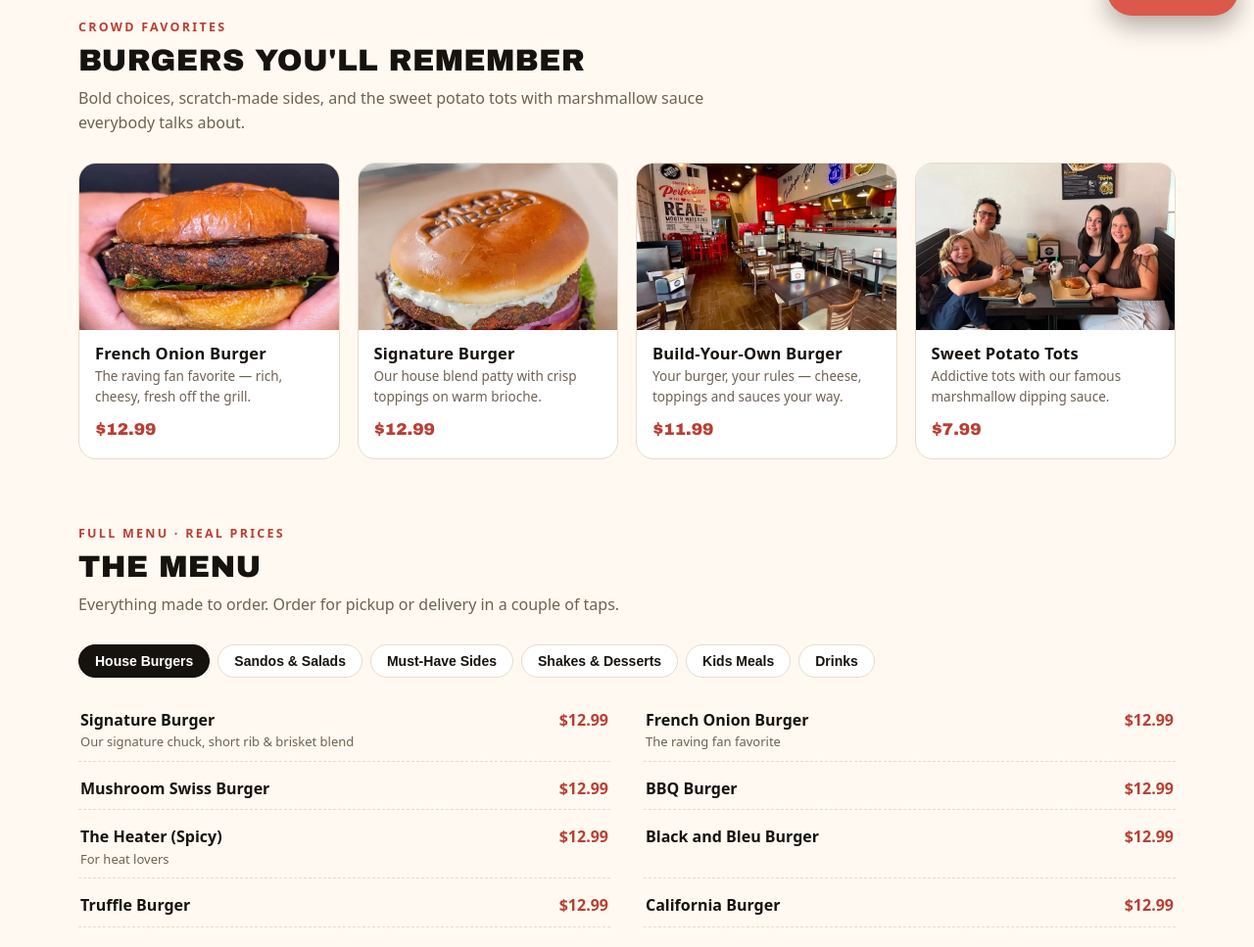
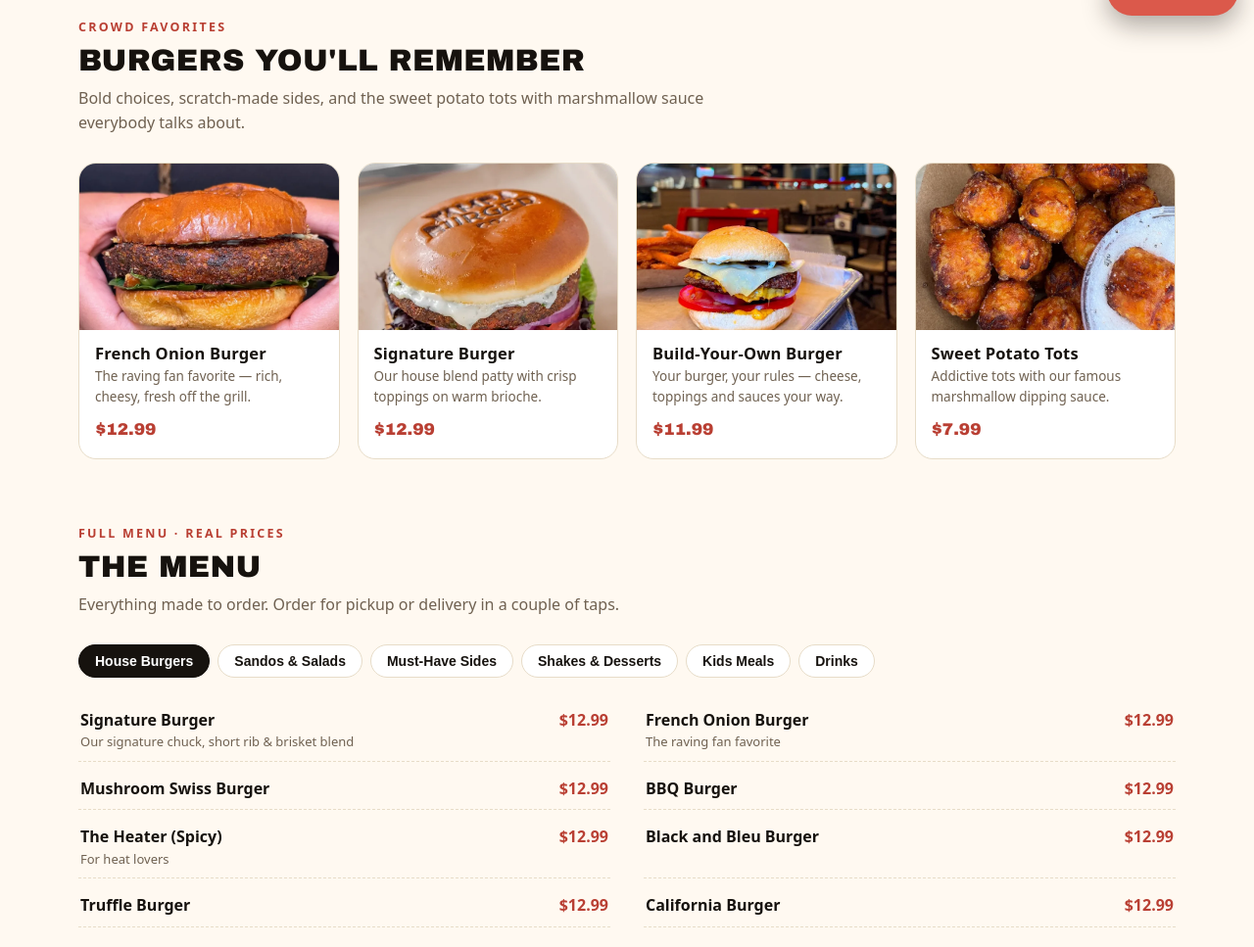
Before and after one commit to lmanzano86-ui/demo-tampaburger, a plain HTML site: page index.html in a window 1280 px wide. Shown: the part 768-1735 px from the top of the page at 98% size. Drawn offline with Linux system fonts and the light colour scheme.

Commit message:
Fotos reales por plato (Yelp): Build-Your-Own con hamburguesa real encuadrada al 78% y Sweet Potato Tots en primer plano; salen el interior y la foto familiar

```diff
--- a/index.html
+++ b/index.html
@@ -205,8 +205,8 @@ footer p{margin:4px 0;font-size:14px}
     <div class="favs">
       <div class="fav"><img src="imgs/burgers.webp" alt="French Onion Burger" width="900" height="900" loading="lazy" decoding="async"><div class="in"><h3>French Onion Burger</h3><p data-en="The raving fan favorite — rich, cheesy, fresh off the grill." data-es="La favorita de los fans — quesosa y recién salida de la parrilla.">The raving fan favorite — rich, cheesy, fresh off the grill.</p><span class="price">$12.99</span></div></div>
       <div class="fav"><img src="imgs/fastfood.webp" alt="Signature Burger" style="object-position:50% 13%" width="900" height="900" loading="lazy" decoding="async"><div class="in"><h3>Signature Burger</h3><p data-en="Our house blend patty with crisp toppings on warm brioche." data-es="Nuestra mezcla de la casa con vegetales frescos en brioche tibio.">Our house blend patty with crisp toppings on warm brioche.</p><span class="price">$12.99</span></div></div>
-      <div class="fav"><img src="imgs/visit.webp" alt="Build your own burger" width="900" height="900" loading="lazy" decoding="async"><div class="in"><h3 data-en="Build-Your-Own Burger" data-es="Arma tu Hamburguesa">Build-Your-Own Burger</h3><p data-en="Your burger, your rules — cheese, toppings and sauces your way." data-es="Tu hamburguesa, tus reglas — queso, toppings y salsas a tu gusto.">Your burger, your rules — cheese, toppings and sauces your way.</p><span class="price">$11.99</span></div></div>
-      <div class="fav"><img src="imgs/dinein.webp" alt="Sweet potato tots with marshmallow sauce" style="object-position:50% 8%" width="900" height="900" loading="lazy" decoding="async"><div class="in"><h3>Sweet Potato Tots</h3><p data-en="Addictive tots with our famous marshmallow dipping sauce." data-es="Tots adictivos con nuestra famosa salsa de marshmallow.">Addictive tots with our famous marshmallow dipping sauce.</p><span class="price">$7.99</span></div></div>
+      <div class="fav"><img src="imgs/byo.webp" alt="Build your own burger" style="object-position:50% 78%" width="900" height="900" loading="lazy" decoding="async"><div class="in"><h3 data-en="Build-Your-Own Burger" data-es="Arma tu Hamburguesa">Build-Your-Own Burger</h3><p data-en="Your burger, your rules — cheese, toppings and sauces your way." data-es="Tu hamburguesa, tus reglas — queso, toppings y salsas a tu gusto.">Your burger, your rules — cheese, toppings and sauces your way.</p><span class="price">$11.99</span></div></div>
+      <div class="fav"><img src="imgs/tots.webp" alt="Sweet potato tots with marshmallow sauce" width="900" height="900" loading="lazy" decoding="async"><div class="in"><h3>Sweet Potato Tots</h3><p data-en="Addictive tots with our famous marshmallow dipping sauce." data-es="Tots adictivos con nuestra famosa salsa de marshmallow.">Addictive tots with our famous marshmallow dipping sauce.</p><span class="price">$7.99</span></div></div>
     </div>
   </div>
 </section>
```
Also changed, not shown: imgs/byo.webp (added), imgs/dinein.webp (deleted), imgs/tots.webp (added), imgs/visit.webp (deleted).
